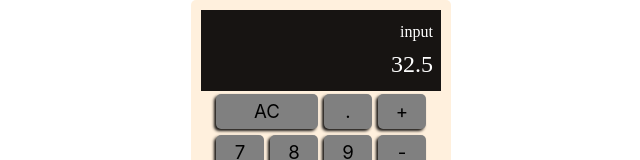
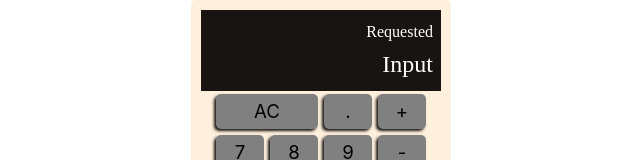
Before and after one commit to Mudows/fcc-javascript-calculator, a React (Create React App) app: page / in a window 1280 px wide. Shown: the top 160 px of the page, without its empty margins (319-959 px from the left). Built offline with nearby package versions, Linux system fonts and the light colour scheme; a web font is replaced by a local one.

Commit message:
ADD: Setting up global states in the display component.

```diff
--- a/src/components/display/Display.jsx
+++ b/src/components/display/Display.jsx
@@ -1,15 +1,27 @@
 import React from "react";
+import PropTypes from 'prop-types';
 import { connect } from "react-redux";
 
 class Display extends React.Component {
   render() {
+    const { expressionInput, expressionRequested} = this.props;
     return(
       <div id="display">
-        <div id="top-display">input</div>
-        <div id="bottom-display">{ 3 + 5 * 6 - 2 / 4 }</div>
+        <div id="top-display">{ expressionRequested }</div>
+        <div id="bottom-display">{ expressionInput }</div>
       </div>
     )
   }
 }
 
-export default connect()(Display);
+Display.propTypes = {
+  expressionInput: PropTypes.string,
+  expressionRequested: PropTypes.string
+}.isRequired;
+
+const mapStateToProps = (state) => ({
+  expressionInput: state.expressionInput,
+  expressionRequested: state.expressionRequested
+});
+
+export default connect(mapStateToProps, null)(Display);
--- a/src/redux/reducers/index.js
+++ b/src/redux/reducers/index.js
@@ -1,4 +1,8 @@
-const INITIAL_STATE = {};
+const INITIAL_STATE = {
+  expressionInput: 'Input',
+  expressionRequested: 'Requested',
+  expressionResult: 0
+};
 
 const placeHolderReducer = (state = INITIAL_STATE, action) => {
  switch(action.type) {
```
